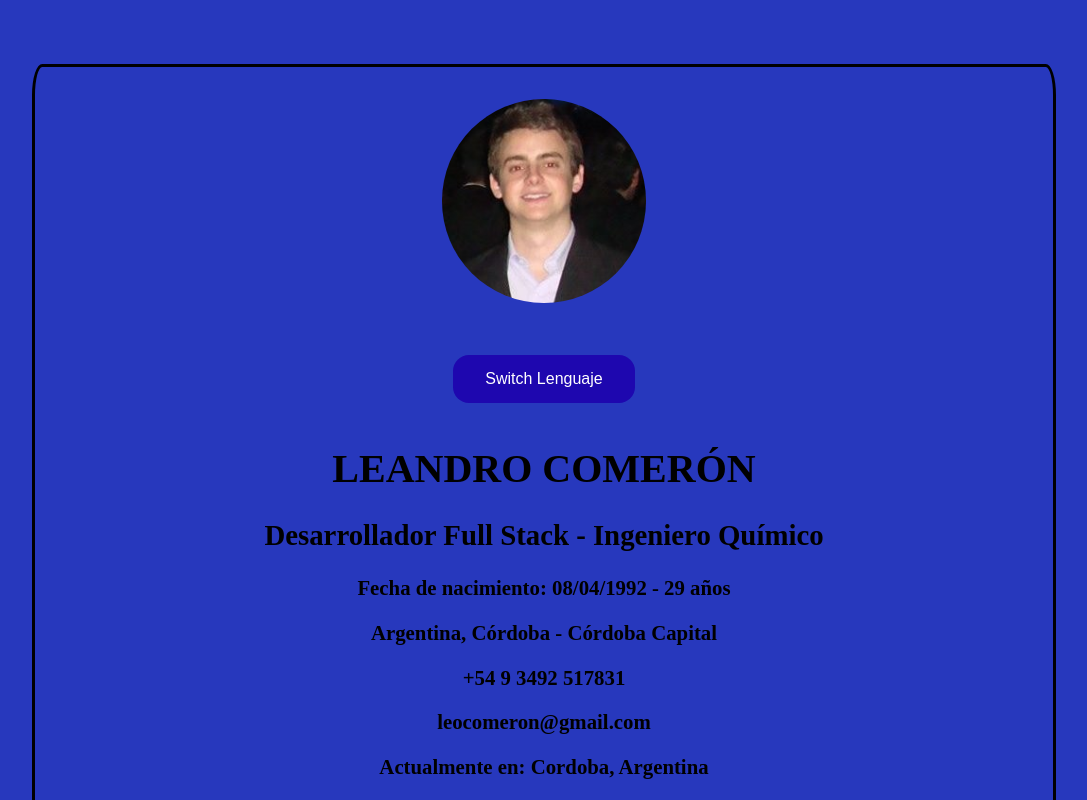
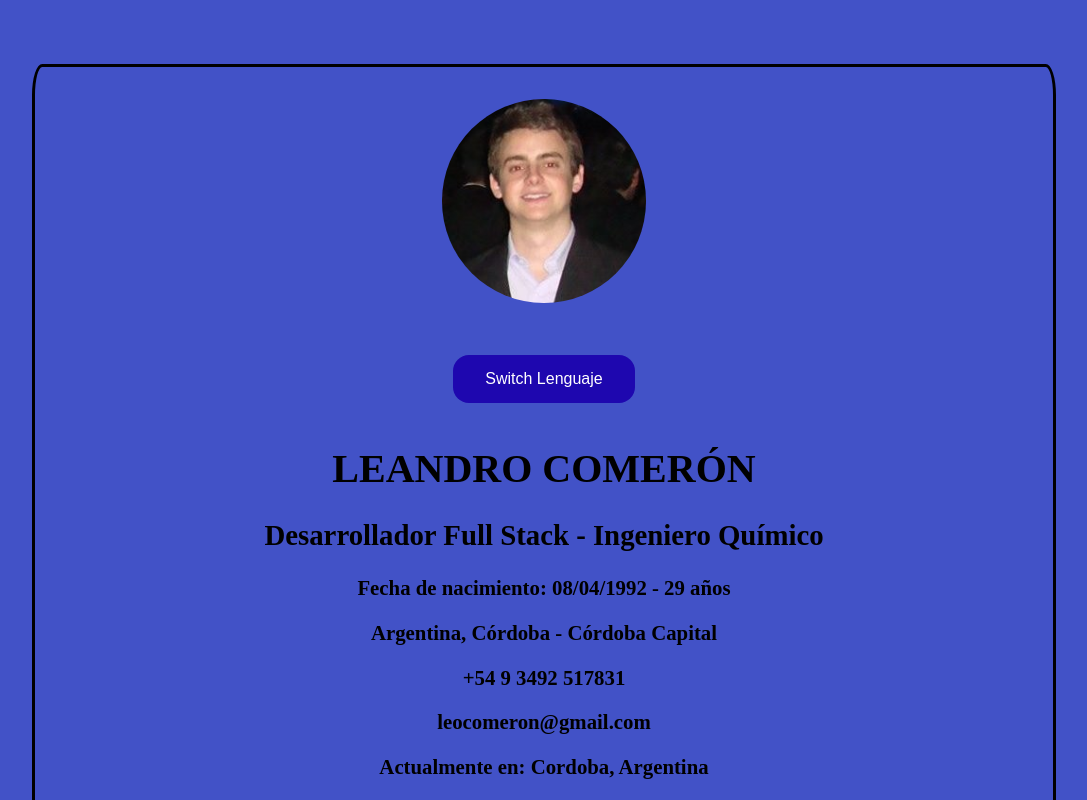
Before and after one commit to leocomeron/cv, a React (Create React App) app: page / in a window 1280 px wide. Shown: the top 800 px of the page, without its empty margins (96-1183 px from the left). Built offline with nearby package versions, Linux system fonts and the light colour scheme.

Commit message:
cambio bg-color

```diff
--- a/src/components/Principal.module.css
+++ b/src/components/Principal.module.css
@@ -1,7 +1,7 @@
 body {
     margin: 0%;
     font-family: 'Helvetica, sans-serif';
-    background-color: #2738bd;
+    background-color: #4252c7;
 }
 
 h1 {
```
Also changed, not shown: 6 other files (tests, documents, lock files or other folders).
